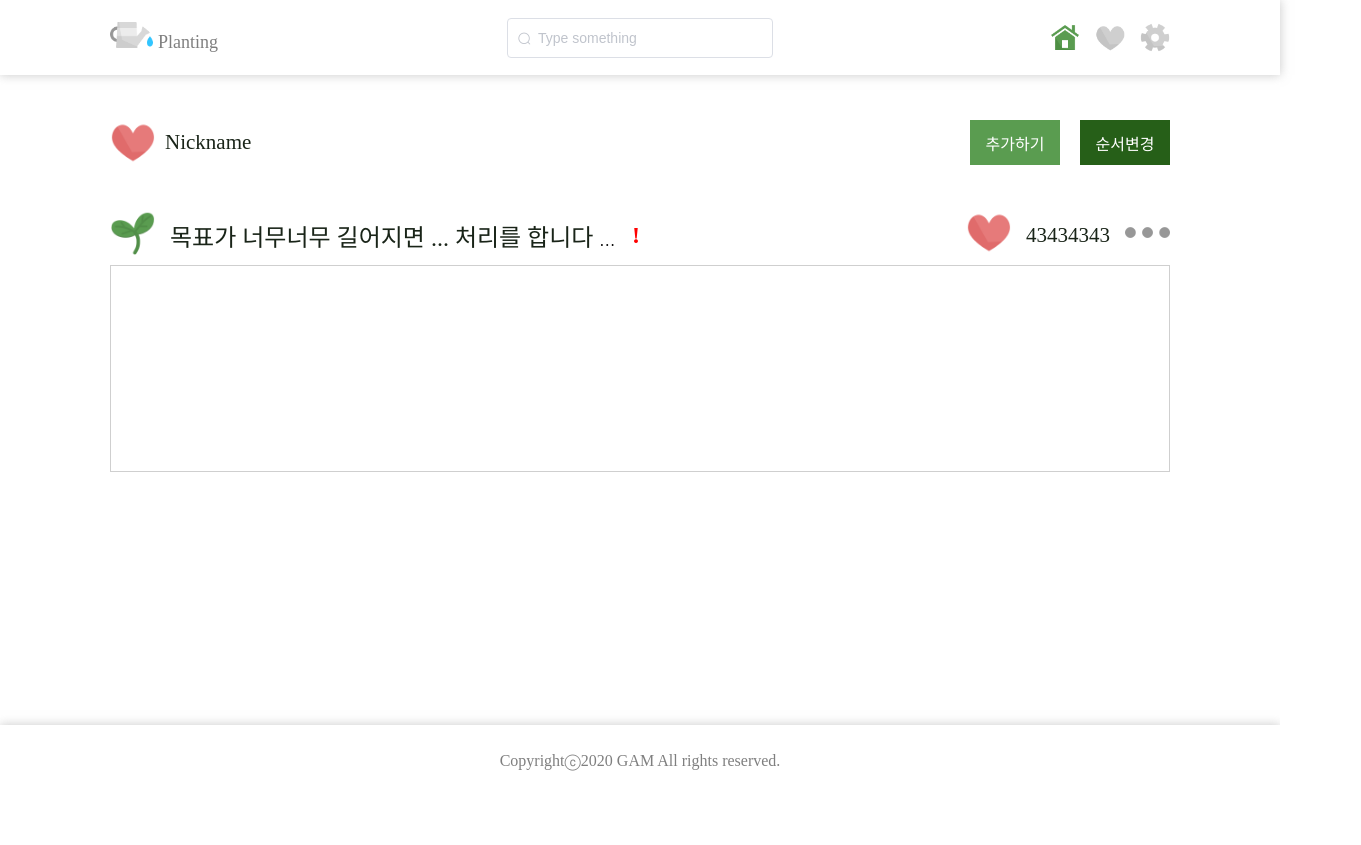
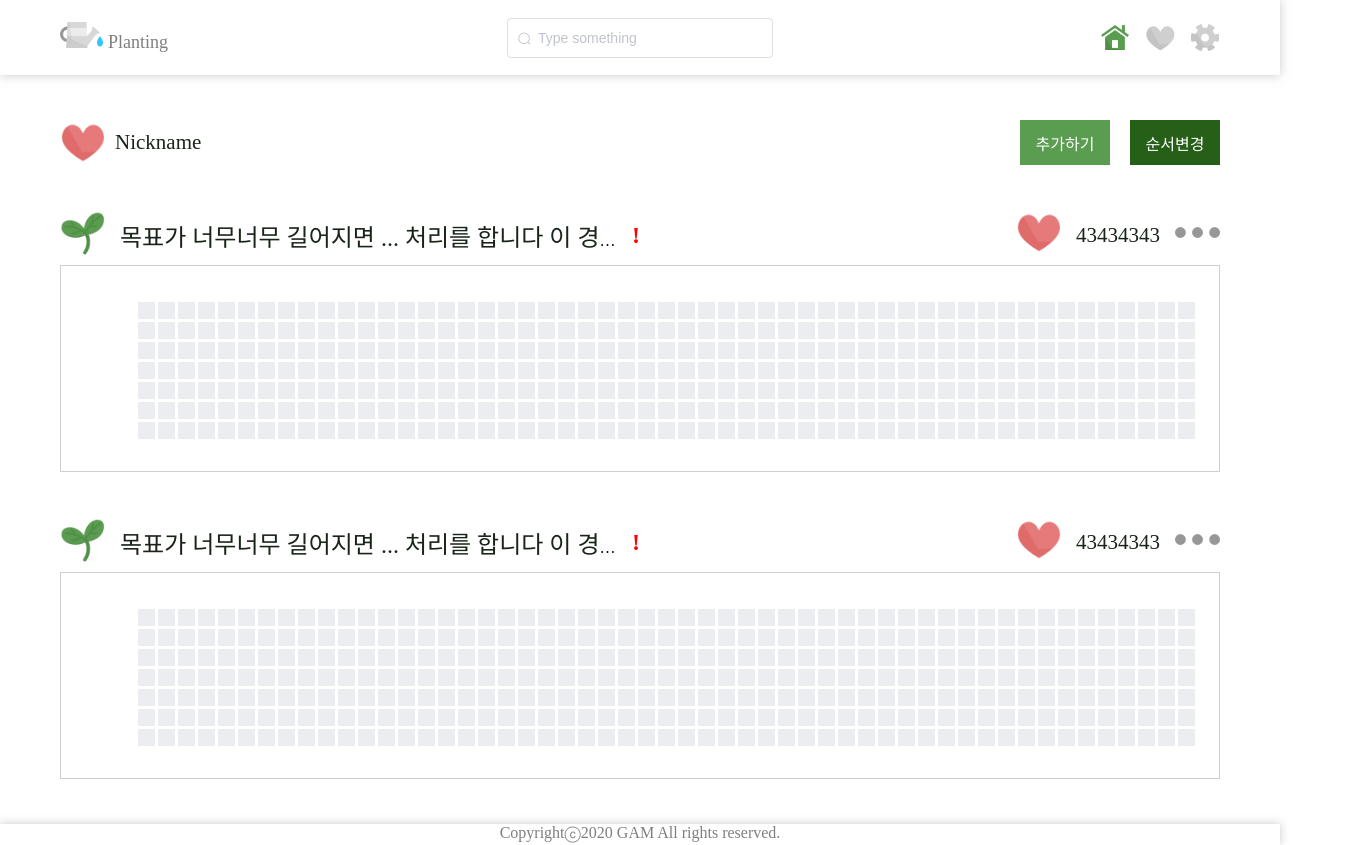
Before and after one commit to ga-m/planting-front, a Vue app: page /home/main in a window 1280 px wide. Shown: the whole page, 1361 px wide, since content can reach past the window. Before the commit the page ends 800 px from the top, so only its background shows below. Built offline with nearby package versions, Linux system fonts and the light colour scheme.

Commit message:
레이아웃 너비 잘못 잡았던 부분 수정 및 샘플 SVG 코드 추가

```diff
--- a/src/components/CommonFooter.vue
+++ b/src/components/CommonFooter.vue
@@ -17,7 +17,7 @@ export default {};
   box-shadow: 0 0 10px 0 rgba(148, 148, 148, 0.5);
 }
 .footer-items-wrapper {
-  max-width: 1060px;
+  max-width: 1160px;
   width: 100%;
   height: 100%;
   align-items: center;
--- a/src/components/CommonHeader.vue
+++ b/src/components/CommonHeader.vue
@@ -89,7 +89,7 @@ header {
   z-index: 999;
 }
 .header-items-wrapper {
-  max-width: 1060px;
+  max-width: 1160px;
   width: 100%;
   height: 100%;
   align-items: center;
--- a/src/components/YearlyGoal.vue
+++ b/src/components/YearlyGoal.vue
@@ -25,7 +25,7 @@
             </div>
             <div class="goal__graph">
                 <div class="js-goal-graph">
-                    <!-- SVG 그래프 -->
+                    <img src="./goal-calendar.svg">
                 </div>
             </div>
         </div>
@@ -39,6 +39,9 @@ export default {
 </script>
 
 <style>
+.goal {
+    padding-bottom: 45px;
+}
 .cm-left-padding {
     /* Common - Goal title의 요소 사이 간격 */
     padding-left: 15px;
--- a/src/layout/index.vue
+++ b/src/layout/index.vue
@@ -26,7 +26,7 @@ export default {
 <style scoped>
 .content {
   /* TODO: Header, footer와 중복되는 style */
-  max-width: 1060px;
+  max-width: 1160px;
   width: 100%;
   height: 100%;
   display: flex;
--- a/src/views/Home.vue
+++ b/src/views/Home.vue
@@ -1,6 +1,7 @@
 <template>
   <div class="home-content">
     <user-info></user-info>
+    <yearly-goal></yearly-goal>
     <yearly-goal></yearly-goal>
   </div>
 </template>
```
Also changed, not shown: src/components/goal-calendar.svg (added).
